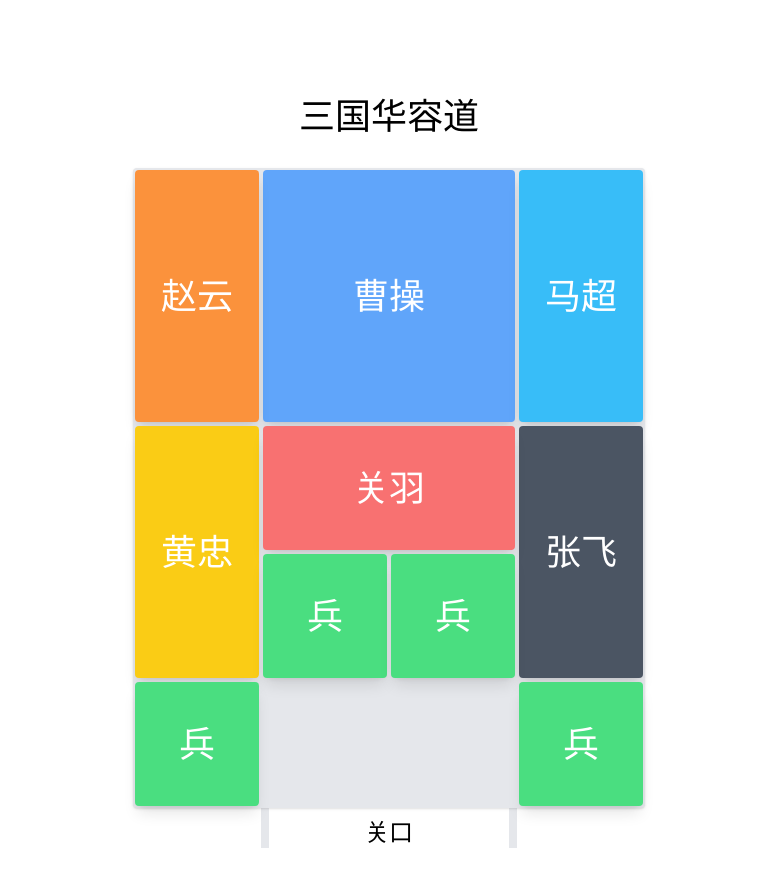
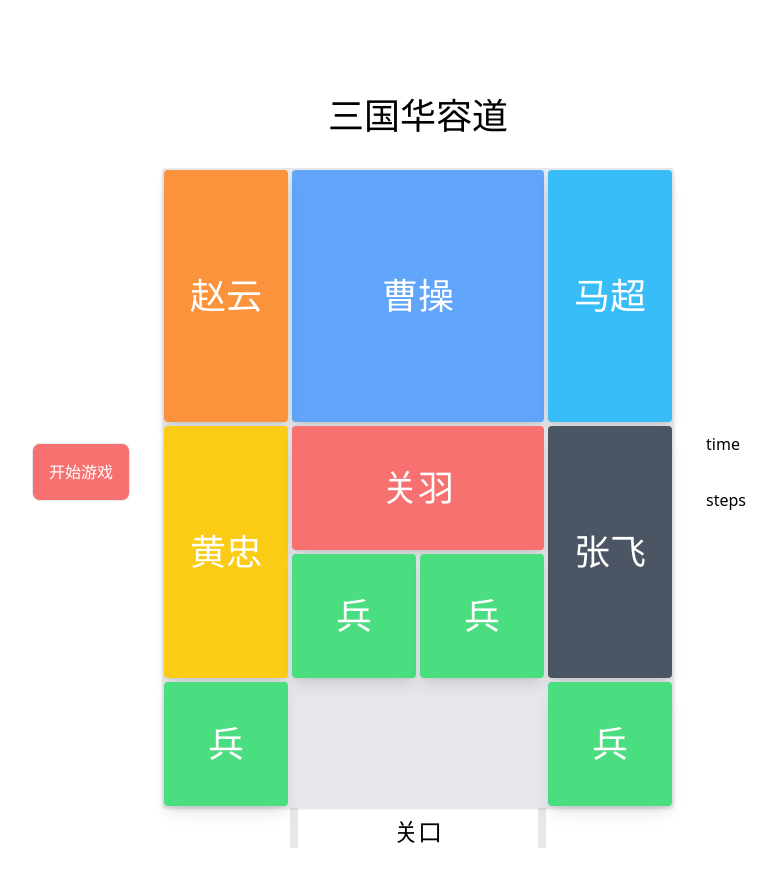
Before and after one commit to huoyijie/huarongdao, a Next.js app: page / in a window 1280 px wide. Shown: the top 886 px of the page, without its empty margins (251-1027 px from the left). Built offline with nearby package versions, Linux system fonts and the light colour scheme.

Commit message:
add buttons and infos

```diff
--- a/src/pages/index.js
+++ b/src/pages/index.js
@@ -8,17 +8,28 @@ export default function Home() {
   const [blocks] = useState(layoutHendaolima())
 
   return (
-    <main className="flex flex-col gap-8 items-center p-24">
+    <main className="p-24">
 
-      <div className="text-4xl">三国华容道</div>
+      <div className="flex gap-8 justify-center items-center">
 
-      <div className="flex flex-col items-center">
+        <div>
+          <button className="border rounded-lg bg-red-400 text-white p-4 hover:bg-red-600 active:bg-red-400">开始游戏</button>
+        </div>
 
-        <DndProvider backend={HTML5Backend}>
-          <Huarongdao blocks={blocks} />
-        </DndProvider>
+        <div className="flex flex-col items-center">
+          <div className="text-4xl mb-8">三国华容道</div>
 
-        <div className="w-256 text-center text-2xl pt-2 border-x-8 border-gray-200">关口</div>
+          <DndProvider backend={HTML5Backend}>
+            <Huarongdao blocks={blocks} />
+          </DndProvider>
+
+          <div className="w-256 text-center text-2xl pt-2 border-x-8 border-gray-200">关口</div>
+        </div>
+
+        <div className="flex flex-col gap-8">
+          <div>time</div>
+          <div>steps</div>
+        </div>
 
       </div>
 
```
